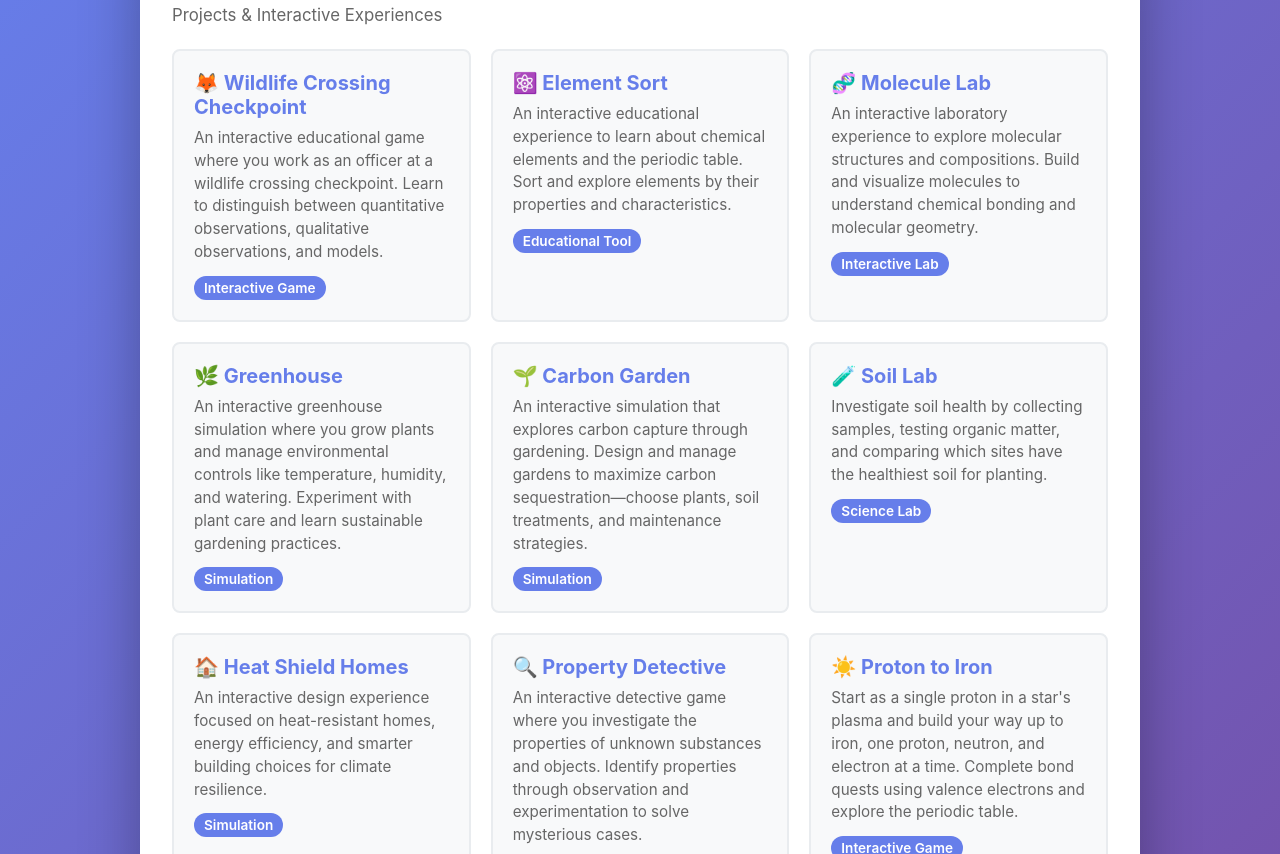
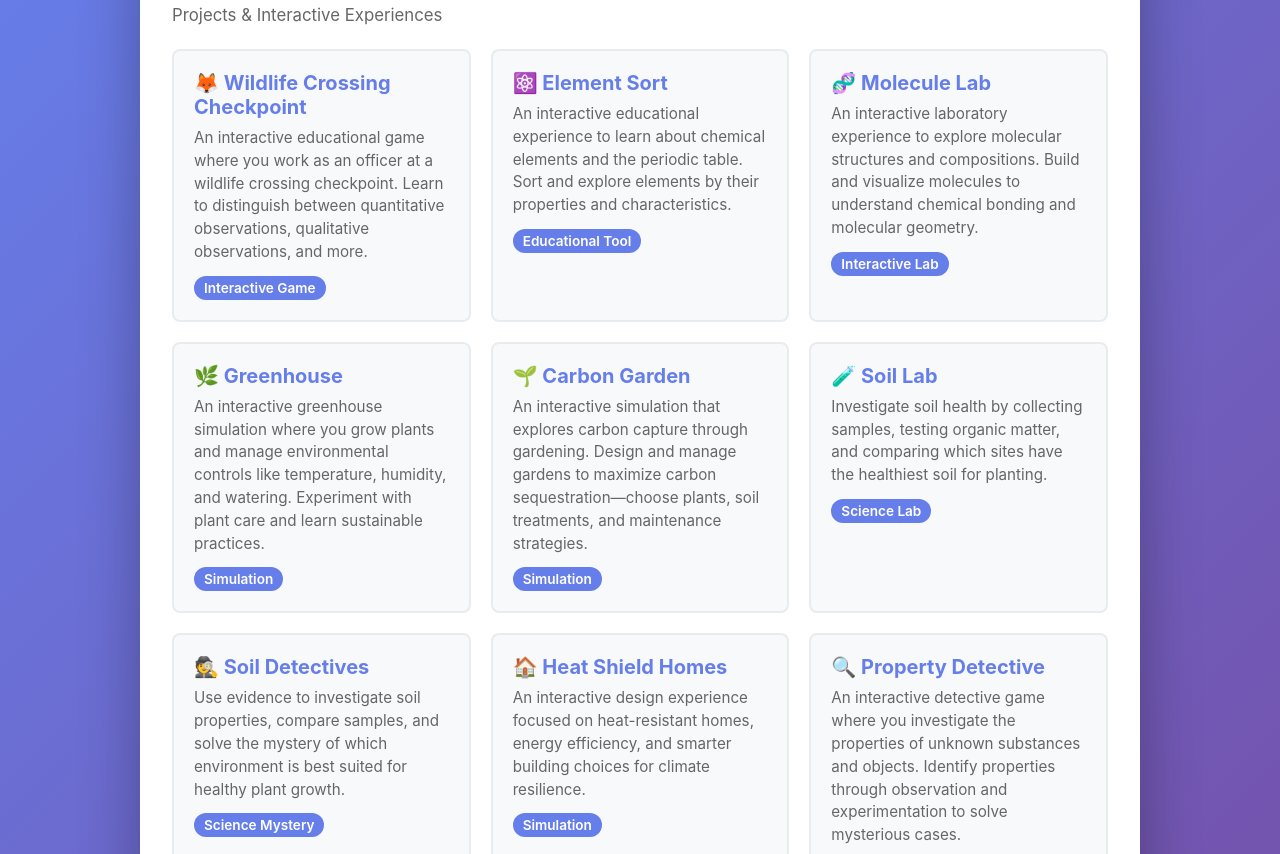
Before and after one commit to ZiadATAhmed/ZiadATAhmed.github.io, a plain HTML site: page index.html in a window 1280 px wide. Shown: the part 98-952 px from the top of the page. Drawn offline with Linux system fonts and the light colour scheme.

Commit message:
Add Soil Detectives card to homepage

```diff
--- a/index.html
+++ b/index.html
@@ -113,7 +113,7 @@
     <div class="projects">
       <a href="checkpoint_game.html" class="project-card" target="_blank" rel="noopener noreferrer">
         <h2>🦊 Wildlife Crossing Checkpoint</h2>
-        <p>An interactive educational game where you work as an officer at a wildlife crossing checkpoint. Learn to distinguish between quantitative observations, qualitative observations, and models.</p>
+        <p>An interactive educational game where you work as an officer at a wildlife crossing checkpoint. Learn to distinguish between quantitative observations, qualitative observations, and more.</p>
         <span class="badge">Interactive Game</span>
       </a>
 
@@ -131,7 +131,7 @@
 
       <a href="greenhouse_valley.html" class="project-card" target="_blank" rel="noopener noreferrer">
         <h2>🌿 Greenhouse</h2>
-        <p>An interactive greenhouse simulation where you grow plants and manage environmental controls like temperature, humidity, and watering. Experiment with plant care and learn sustainable gardening practices.</p>
+        <p>An interactive greenhouse simulation where you grow plants and manage environmental controls like temperature, humidity, and watering. Experiment with plant care and learn sustainable practices.</p>
         <span class="badge">Simulation</span>
       </a>
 
@@ -145,6 +145,12 @@
         <h2>🧪 Soil Lab</h2>
         <p>Investigate soil health by collecting samples, testing organic matter, and comparing which sites have the healthiest soil for planting.</p>
         <span class="badge">Science Lab</span>
+      </a>
+
+      <a href="soil_detectives.html" class="project-card" target="_blank" rel="noopener noreferrer">
+        <h2>🕵️ Soil Detectives</h2>
+        <p>Use evidence to investigate soil properties, compare samples, and solve the mystery of which environment is best suited for healthy plant growth.</p>
+        <span class="badge">Science Mystery</span>
       </a>
 
       <a href="heat_shield_homes%20(3).html" class="project-card" target="_blank" rel="noopener noreferrer">
```
